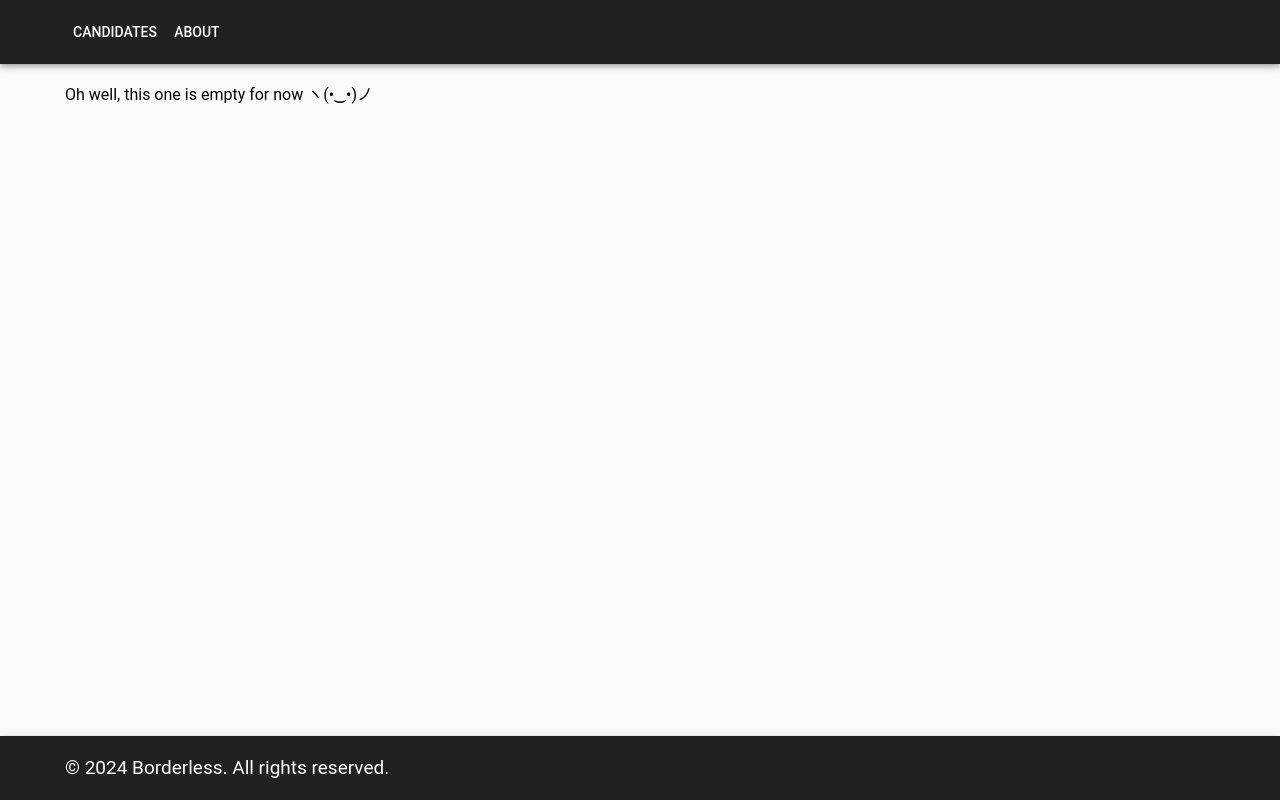
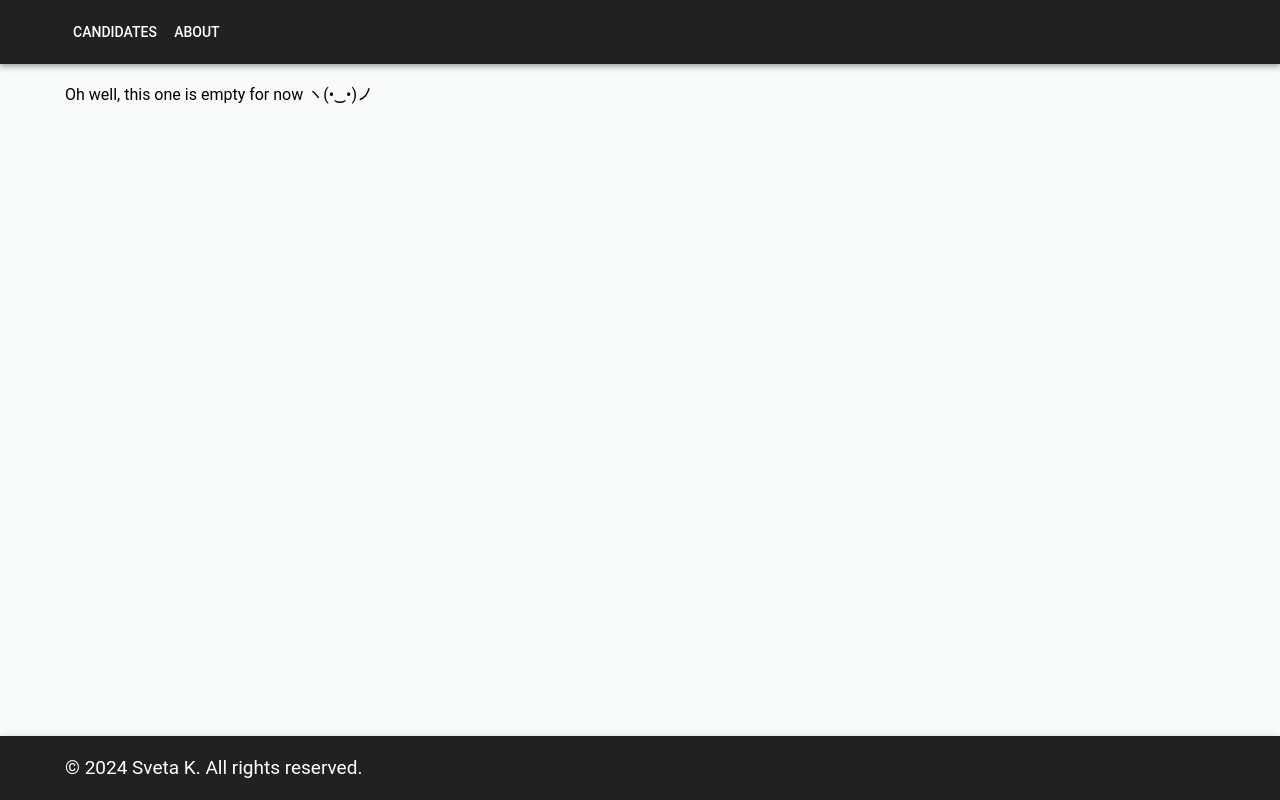
Before and after one commit to randomSveta/borderless-test, a React (Vite) app: page /about in a window 1280 px wide. Built offline with nearby package versions, Linux system fonts and the light colour scheme.

Commit message:
fix: change name in footer :)

```diff
--- a/src/components/Footer/Footer.tsx
+++ b/src/components/Footer/Footer.tsx
@@ -9,7 +9,7 @@ const Footer: React.FC = () => {
       <Container maxWidth="lg">
         <Toolbar>
           <Typography variant="body1" color="inherit">
-            © 2024 Borderless. All rights reserved.
+            © 2024 Sveta K. All rights reserved.
           </Typography>
         </Toolbar>
       </Container>
```
